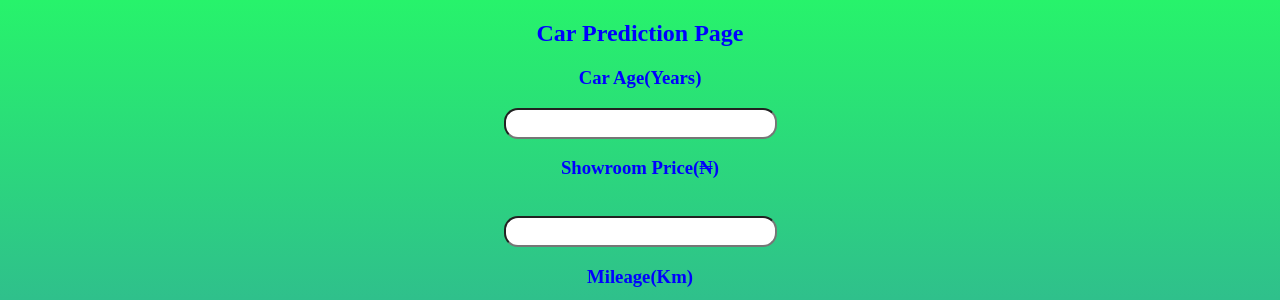
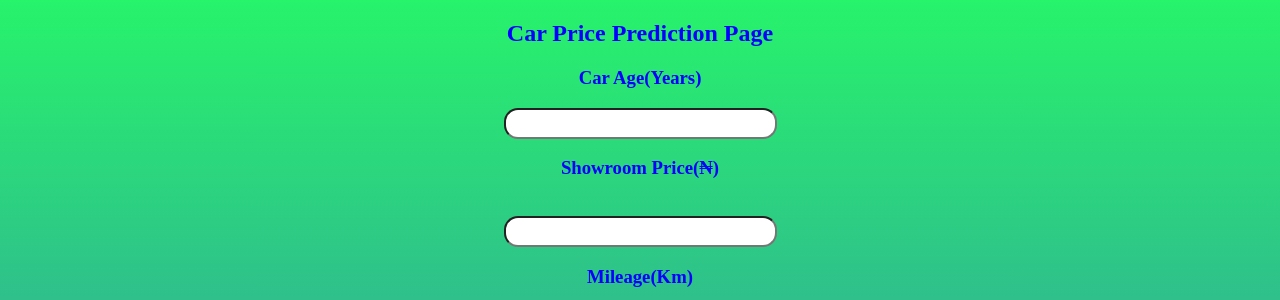
Before and after one commit to 3000August/autoshark, a Flask app: page / in a window 1280 px wide. Shown: the top 300 px of the page. Run offline with Flask 2, Linux system fonts and the light colour scheme; parts of the project's set-up code (start-up, migrations or seed data) failed here and were passed over.

Commit message:
Update index.html

```diff
--- a/templates/index.html
+++ b/templates/index.html
@@ -11,7 +11,7 @@
 
     <div style="color:blue">
         <form action="{{ url_for('predict')}}" method="post">
-            <h2>Car Prediction Page</h2>
+            <h2>Car Price Prediction Page</h2>
             <h3>Car Age(Years)</h3>
             <input id="first" name="Year" type="number ">
             <h3>Showroom Price(₦)</h3><br><input id="second" name="Present_Price" required="required">
```
